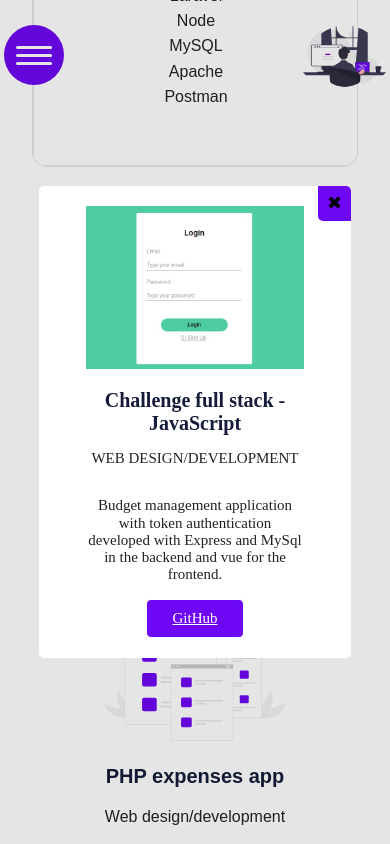
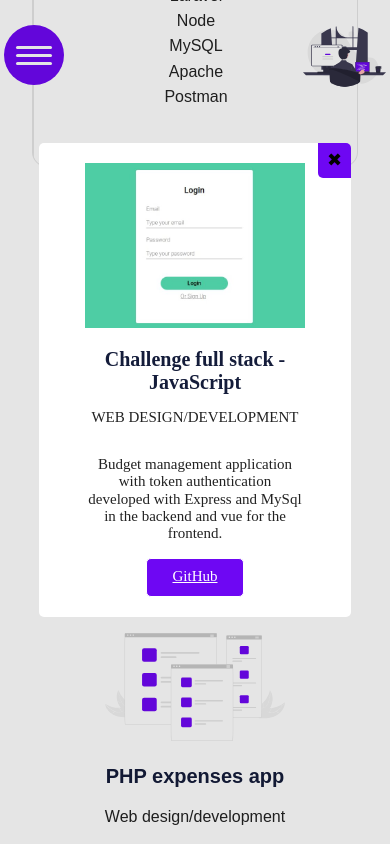
Before and after one commit to Behelit0906/portafolio, a Vue app: page / in a window 390 px wide. Both pictures are taken after a click on the element 195 px from the left and 3270 px from the top of the page. Shown: the part 2848-3692 px from the top of the page. Built offline with nearby package versions, Linux system fonts and the light colour scheme; a web font is replaced by a local one.

Commit message:
adjust image container with and animation

```diff
--- a/src/components/WorkModal.vue
+++ b/src/components/WorkModal.vue
@@ -132,6 +132,7 @@ const imagePath = new URL(`../assets/img/projectImages/${props.image}`, import.m
 
     .modal-image-container {
         width: 40%;
+        min-width: 220px;
     }
 
 }
@@ -154,7 +155,7 @@ const imagePath = new URL(`../assets/img/projectImages/${props.image}`, import.m
 @keyframes fade-animation {
     to {
         opacity: 1;
-        top: 0;
+        top: -5%;
     }
 }
 </style>
```
